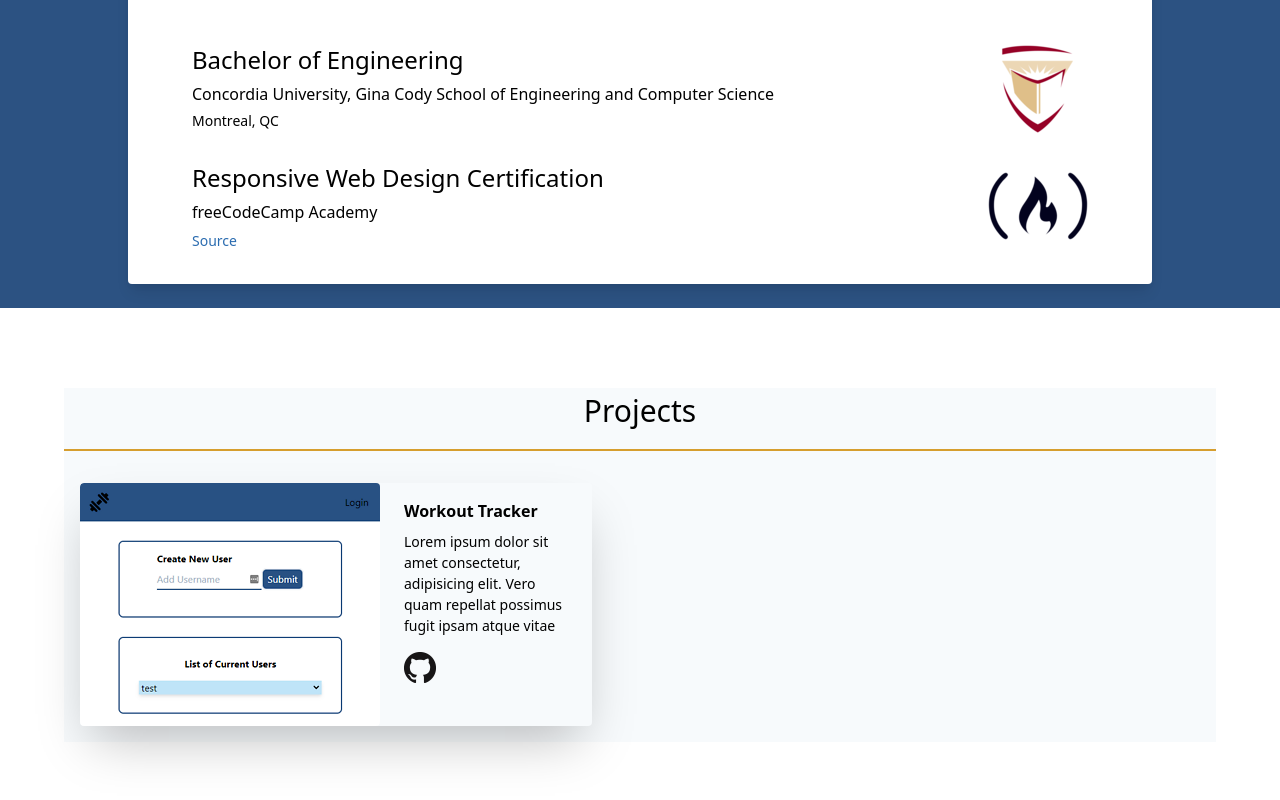
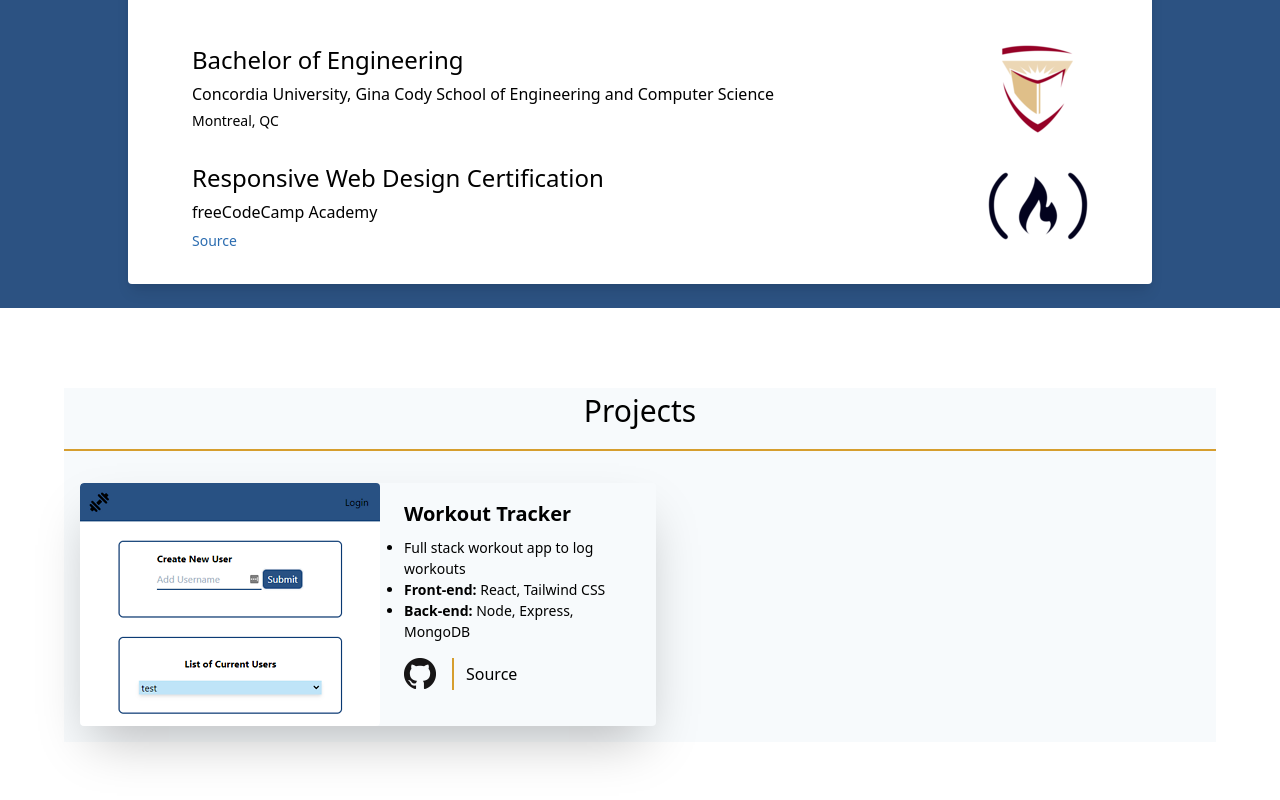
Before and after one commit to mo-pat/web-portfolio, a React (Create React App) app: page / in a window 1280 px wide. Shown: the part 1360-2160 px from the top of the page. Built offline with nearby package versions, Linux system fonts and the light colour scheme.

Commit message:
1 project done

```diff
--- a/src/component/Nav.js
+++ b/src/component/Nav.js
@@ -8,7 +8,7 @@ export const Nav = () => {
       <ul className="flex flex-row space-x-8 font-semibold" id="nav-list">
         <li><a href="#home" className="hover:text-white transition-color duration-500 ease-out">Home</a></li>
         <li><a href="#resume" className="hover:text-white transition-color duration-500 ease-out">Resume</a></li>
-        <li><a href="#" className="hover:text-white transition-color duration-500 ease-out">Projects</a></li>
+        <li><a href="#projects" className="hover:text-white transition-color duration-500 ease-out">Projects</a></li>
         <li><a href="#" className="hover:text-white transition-color duration-500 ease-out">Work</a></li>
         <li><a href="#" className="hover:text-white transition-color duration-500 ease-out">Contact</a></li>
       </ul>
--- a/src/component/Project.js
+++ b/src/component/Project.js
@@ -6,23 +6,31 @@ export const Project = () => {
   return (
     <div>
       <div className="mx-16 my-20 bg-gray-100">
-        <header className="flex justify-center pb-4 text-3xl border-b-2 border-yellow-600">Projects</header>
+        <header className="flex justify-center pb-4 text-3xl border-b-2 border-yellow-600" id="projects">Projects</header>
 
         {/*projects grid*/}
         <div className="flex flex-wrap my-4">
-          <div class="max-w-lg shadow-2xl rounded overflow-hidden m-4 sm:flex transform hover:scale-110 transition duration-500 ease-in-out">
+          {/* project 1 */}
+          <div class="max-w-xl shadow-2xl rounded overflow-hidden m-4 sm:flex transform hover:scale-105 transition duration-500 ease-in-out">
             <div class="h-full flex-none bg-cover bg-center rounded rounded-t sm:rounded sm:rounded-l text-center overflow-hidden">
               <img src={workoutImage} alt=""/>
             </div>
             <div class="px-6 py-4">
-            <h2 class="mb-2 font-black">Workout Tracker</h2>
-            <p class="mb-4 text-grey-dark text-sm">
-              Lorem ipsum dolor sit amet consectetur, adipisicing elit. Vero quam repellat possimus fugit ipsam atque vitae
-            </p>
-            <div>
-              <img src={gitLogo} alt=""/>
+              <header class="mb-2 text-xl font-semibold">Workout Tracker</header>
+              <p class="mb-4 text-grey-dark text-sm">
+                <ul className="list-disc">
+                  <li>Full stack workout app to log workouts</li>
+                  <li><b>Front-end:</b> React, Tailwind CSS</li>
+                  <li><b>Back-end:</b> Node, Express, MongoDB</li>
+                </ul>
+              </p>
+              <div className="group flex flex-row">
+               <a href="https://github.com/mo-pat/web-portfolio" target="_blank" className="border-r-2 border-solid pr-4 border-yellow-600">
+                  <img src={gitLogo} alt="" className=""/>
+                </a>
+                <a href="" className="mx-3 self-center font-medium hover:text-blue-700">Source</a>
+              </div>
             </div>
-          </div>
           </div>
         </div>
       </div>
```
